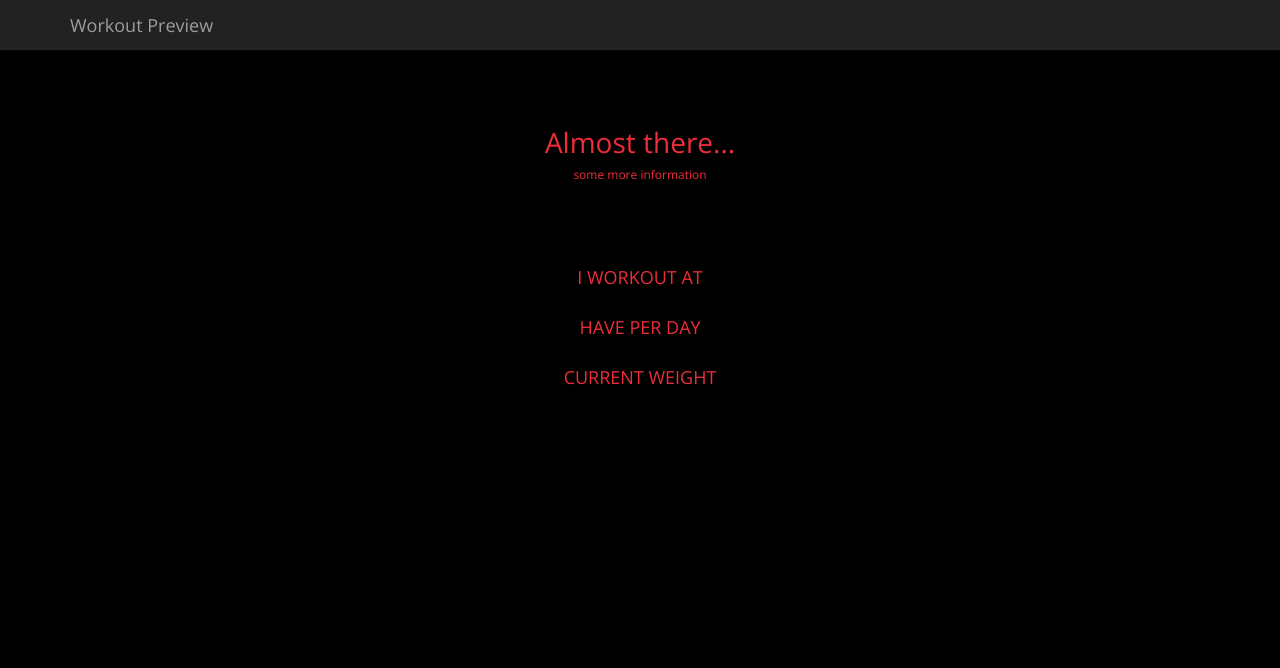
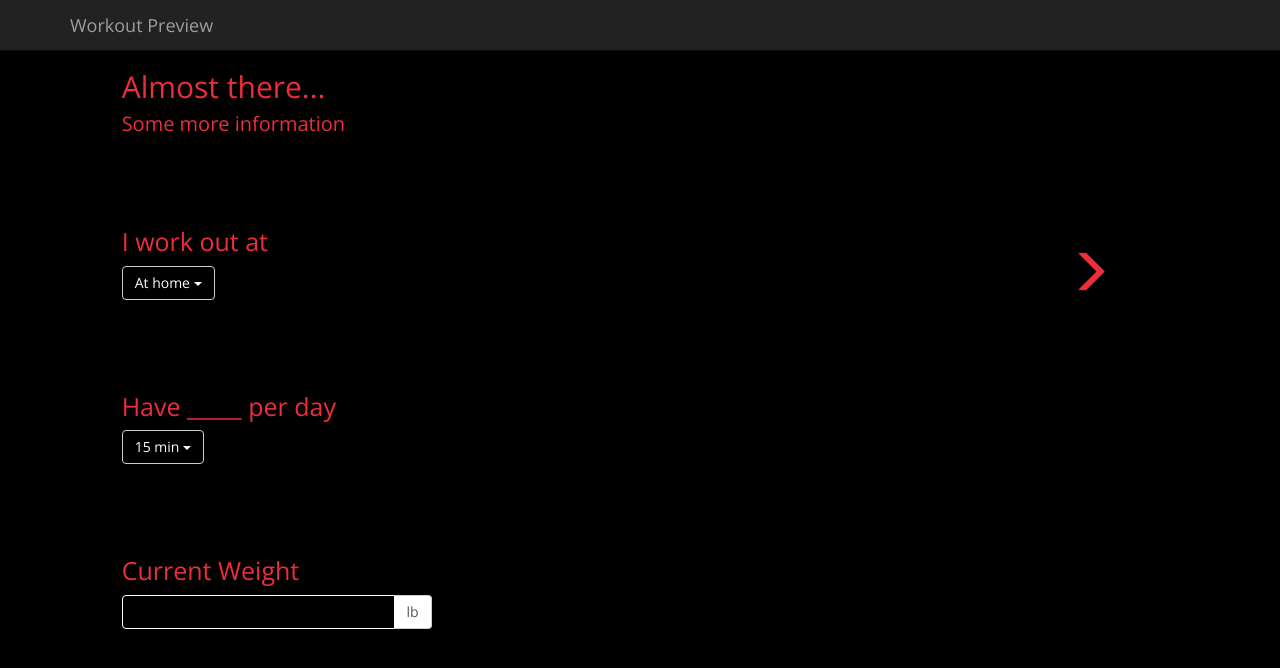
Before and after one commit to Christopher-Li/Climber, a plain HTML site: page survey.html in a window 1280 px wide. Drawn offline with nearby package versions, Linux system fonts and the light colour scheme.

Commit message:
survey.html

```diff
--- a/css/beginning-survey.css
+++ b/css/beginning-survey.css
@@ -6,14 +6,25 @@ h1 {
 
 h2 {
 	text-align: left;
-	margin-top: 8%;
+	margin-top: 10%;
 	font-size: 250%;
+}
+
+h3 {
+	text-align: left;
+	font-size: 3em;
+}
+
+h4 {
+	text-align: left;
+	font-size: 2em;
+	margin-bottom: 10%
 }
 
 .arrow {
 	top: 200px;
-	padding:0px;
-	font-size: 3em;
+	padding: 0px;
+	font-size: 2.5em;
 }
 
 .dropdown-toggle, .dropdown-toggle:active, .dropdown-toggle:focus, .dropdown-toggle:visited {
@@ -31,6 +42,17 @@ a {
 	text-align: left;
 }
 
+.form-control, .form-control:active {
+	color:white;
+	text-align: left;
+	background-color: black;
+	border-color: white;
+}
+
+.input-group-addon {
+	background-color: white;
+}
+
 /* .dropdown-menu li > a:hover, .dropdown-menu li > a:focus,
  .dropdown-submenu:hover > a*/
  /* .dropdown-menu */
--- a/survey.html
+++ b/survey.html
@@ -6,8 +6,9 @@
 		<meta http-equiv="X-UA-Compatible" content="IE=edge">
 		<meta name="viewport" content="width=device-width, initial-scale=1.0">
 		<link href="https://maxcdn.bootstrapcdn.com/bootstrap/3.3.2/css/bootstrap.min.css" rel="stylesheet" type="text/css" />
+		<meta charset="utf-8">
 		<link rel="stylesheet" href="css/main.css" type="text/css">
-		<link rel="stylesheet" href="css/workout.css" type="text/css">
+		<link rel="stylesheet" href="css/beginning-survey.css" type="text/css">
 	</head>
 	<body>
 		<div class="navbar navbar-inverse navbar-fixed-top" role="navigation">
@@ -23,44 +24,56 @@
 	        </div>
 	      </div>
 	    </div>
-
-	    <div class="container">
-	    	<div class="row padding-top-5p">
-	    		<div class="col-xs-12">
-		    		<h1 class="text-bold">Almost there...</h1>
-		    		<h5>some more information</h5>
+	    <div class="col-xs-offset-1 col-xs-9">
+	    	<h3>Almost there...</h3>
+			<h4>Some more information</h4>
+		    <div class="section">
+		      <h2>I work out at</h2>
+		      <div class="dropdown">
+		        <button class="btn btn-default dropdown-toggle" type="button" id="dropdownMenu1" data-toggle="dropdown" aria-expanded="true">
+		          At home
+		          <span class="caret"></span>
+		        </button>
+		        <ul class="dropdown-menu" role="menu" aria-labelledby="dropdownMenu1">
+		          <li role="presentation"><a value="1"role="menuitem" tabindex="-1" href="#">At home</a></li>
+		          <li role="presentation"><a value="1"role="menuitem" tabindex="-1" href="#">At the gym</a></li>
+		          <li role="presentation"><a value="1"role="menuitem" tabindex="-1" href="#">Outside</a></li>
+		        </ul>
 		      </div>
 		    </div>
-	    	<div class="row padding-top-5p">
-	    		<div class="col-xs-12">
-	    			<h3 class="text-bold">I WORKOUT AT</h3>
+		    <div class="section">
+		      <h2>Have _____ per day</h2>
+		      <div class="dropdown">
+		        <button class="btn btn-default dropdown-toggle" type="button" id="dropdownMenu2" data-toggle="dropdown" aria-expanded="true">
+		          15 min
+		          <span class="caret"></span>
+		        </button>
+		        <ul class="dropdown-menu" role="menu" aria-labelledby="dropdownMenu2">
+		          <li role="presentation"><a value ="2" role="menuitem" tabindex="-1" href="#">15 min</a></li>
+		          <li role="presentation"><a value ="2" role="menuitem" tabindex="-1" href="#">30 min</a></li>
+		          <li role="presentation"><a value ="2" role="menuitem" tabindex="-1" href="#">45 min</a></li>
+		          <li role="presentation"><a value ="2" role="menuitem" tabindex="-1" href="#">60 min</a></li>
+		          <li role="presentation"><a value ="2" role="menuitem" tabindex="-1" href="#">90 min</a></li>
+		        </ul>
 		      </div>
 		    </div>
-	    	<div class="row">
-	    		<div class="col-xs-12">
-	    			<h3 class="text-bold">HAVE PER DAY</h3>
-	    		</div>
-	    	</div>
-	    	<div class="row">
-	    		<div class="col-xs-12">
-	    			<h3 class="text-bold">CURRENT WEIGHT</h3>
+		    <div class="section">
+		      	<h2>Current Weight</h2>
+		      	<div class="input-group col-xs-4">
+				  <input type="text" class="form-control" aria-label="Amount (to the nearest dollar)">
+				  <span class="input-group-addon">lb</span>
 				</div>
 		    </div>
 	  	</div>
-
-
-
-
-
-
+	  	<a id="arrow"><span class="glyphicon glyphicon-menu-right arrow col-xs-2"></span></a>
 
 
 		<script src="http://code.jquery.com/jquery.min.js"></script>
-		<script src="https://maxcdn.bootstrapcdn.com/bootstrap/3.3.4/js/bootstrap.min.js"></script>
+		<script src="https://maxcdn.bootstrapcdn.com/bootstrap/3.3.2/js/bootstrap.min.js"></script>
 		<script src="js/main.js"></script>
 		<script type="text/javascript">
-		    document.getElementById("start-btn").onclick = function () {
-		        location.href = "index.html";
+		    document.getElementById("arrow").onclick = function () {
+		        location.href = "goalplans.html";
 		    };
 		</script>
 	</body>
```
Also changed, not shown: beginning-survey.html (+1 -1 lines). Lines whose indentation alone changed are shown as unchanged.
